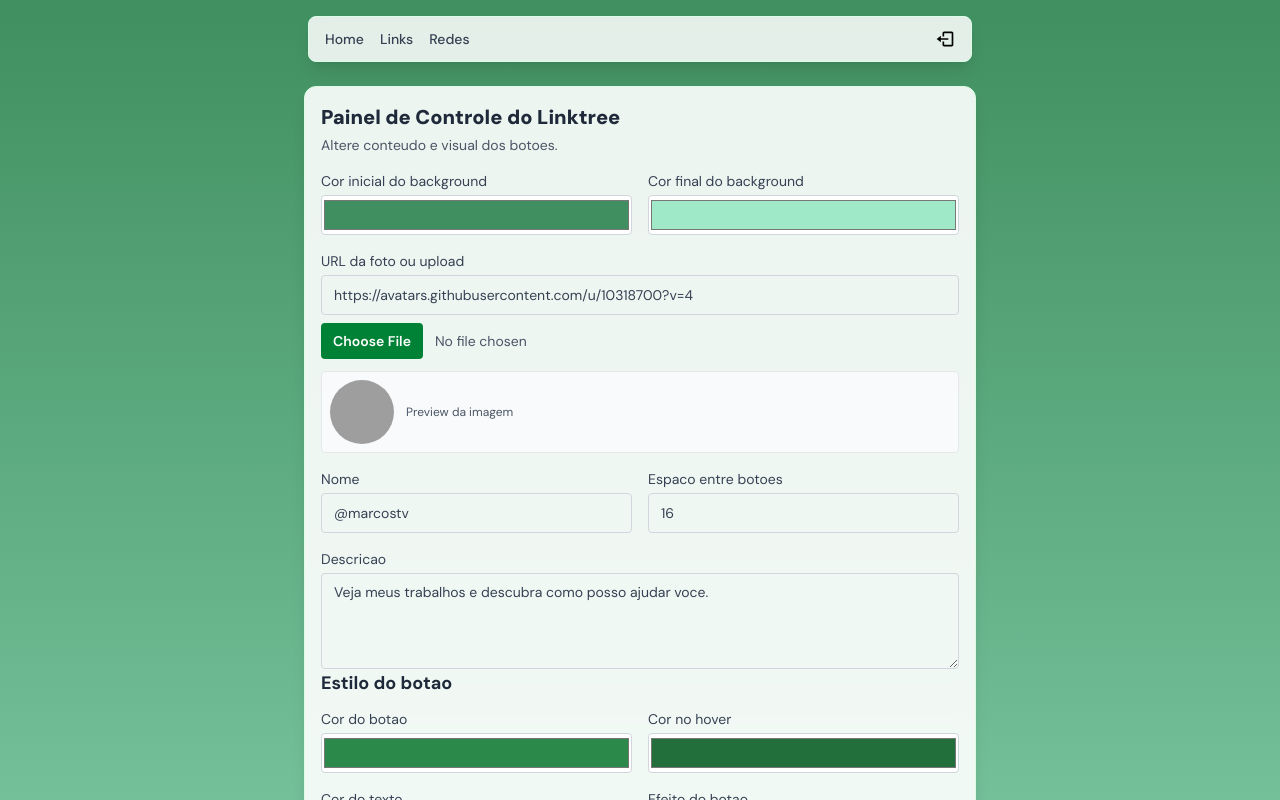
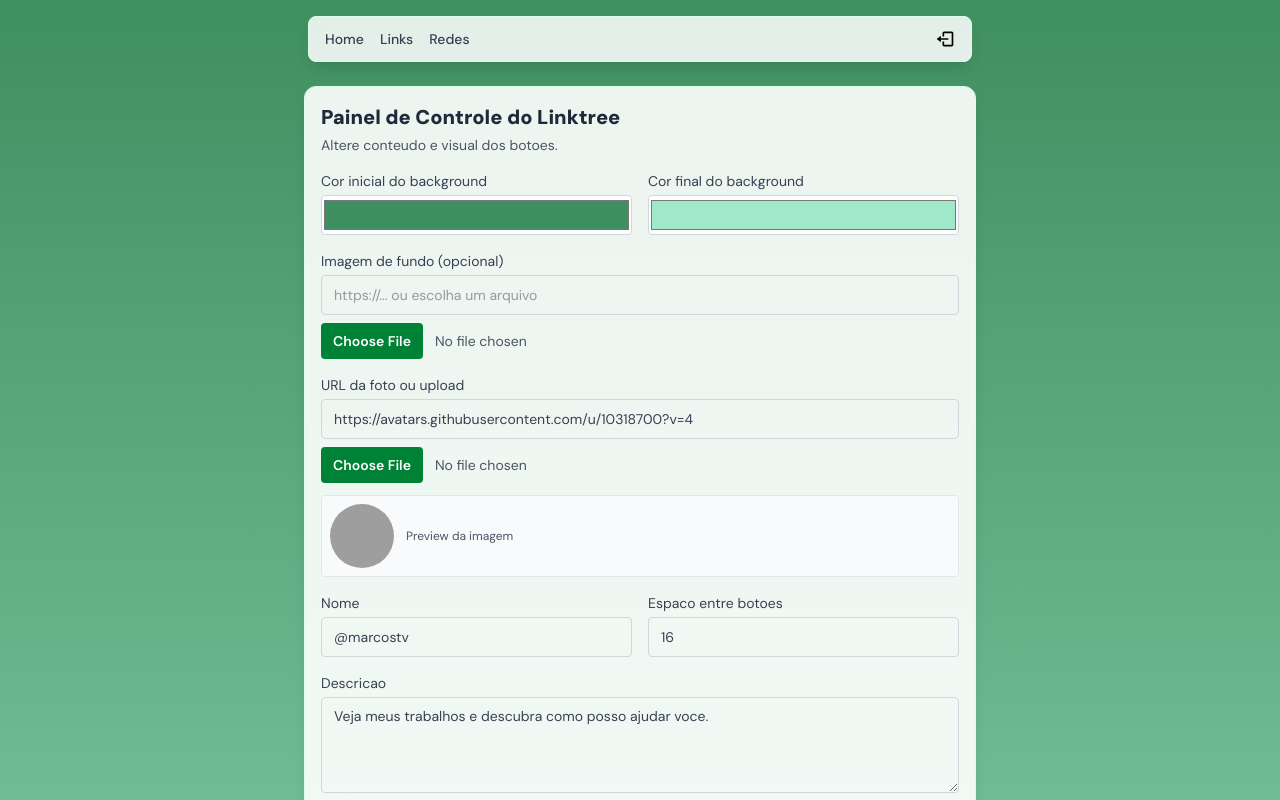
Before and after one commit to marcosdev82/linktree-personal, a React (Vite) app: page /admin in a window 1280 px wide. Shown: the top 800 px of the page. Built offline with nearby package versions, Linux system fonts and the light colour scheme; no server answers; sample sign-in values are in the browser's storage; grey boxes are pictures that could not be loaded.

Commit message:
feat: adicionar funcionalidade de upload de imagem de fundo e atualizar estilos de pré-visualização

```diff
--- a/src/pages/admin/index.tsx
+++ b/src/pages/admin/index.tsx
@@ -65,10 +65,16 @@ export function Admin() {
     const [config, setConfig] = useState<LinktreeConfig>(() => getLinktreeConfig());
     const [savedMessage, setSavedMessage] = useState("");
 
-    const previewBackground = useMemo(
-        () => `linear-gradient(180deg, ${config.backgroundFrom} 0%, ${config.backgroundTo} 100%)`,
-        [config.backgroundFrom, config.backgroundTo]
-    );
+    const previewBackground = useMemo(() => {
+        const gradient = `linear-gradient(180deg, ${config.backgroundFrom} 0%, ${config.backgroundTo} 100%)`;
+
+        return {
+            background: config.backgroundImageUrl ? `${gradient}, url("${config.backgroundImageUrl}")` : gradient,
+            backgroundSize: "cover",
+            backgroundPosition: "center",
+            backgroundRepeat: "no-repeat",
+        };
+    }, [config.backgroundFrom, config.backgroundTo, config.backgroundImageUrl]);
 
     function updateField<K extends keyof LinktreeConfig>(field: K, value: LinktreeConfig[K]) {
         setConfig((previous) => ({ ...previous, [field]: value }));
@@ -95,6 +101,35 @@ export function Admin() {
             if (typeof result === "string") {
                 updateField("photoUrl", result);
                 setSavedMessage("Imagem carregada com sucesso.");
+                window.setTimeout(() => {
+                    setSavedMessage("");
+                }, 2500);
+            }
+        };
+        reader.readAsDataURL(file);
+    }
+
+    function handleBackgroundUpload(event: ChangeEvent<HTMLInputElement>) {
+        const file = event.target.files?.[0];
+
+        if (!file) {
+            return;
+        }
+
+        if (!file.type.startsWith("image/")) {
+            setSavedMessage("Selecione um arquivo de imagem de fundo.");
+            window.setTimeout(() => {
+                setSavedMessage("");
+            }, 2500);
+            return;
+        }
+
+        const reader = new FileReader();
+        reader.onload = () => {
+            const result = reader.result;
+            if (typeof result === "string") {
+                updateField("backgroundImageUrl", result);
+                setSavedMessage("Imagem de fundo carregada com sucesso.");
                 window.setTimeout(() => {
                     setSavedMessage("");
                 }, 2500);
@@ -183,6 +218,26 @@ export function Admin() {
                             onChange={(event) => updateField("backgroundTo", event.target.value)}
                             className="h-10 w-full cursor-pointer rounded border border-gray-300 bg-white"
                         />
+                    </label>
+
+                    <label className="flex flex-col gap-1 text-sm text-gray-700 md:col-span-2">
+                        Imagem de fundo (opcional)
+                        <input
+                            type="text"
+                            value={config.backgroundImageUrl}
+                            onChange={(event) => updateField("backgroundImageUrl", event.target.value)}
+                            className="h-10 w-full rounded border border-gray-300 px-3"
+                            placeholder="https://... ou escolha um arquivo"
+                        />
+                        <input
+                            type="file"
+                            accept="image/*"
+                            onChange={handleBackgroundUpload}
+                            className="mt-1 text-sm text-gray-600 file:mr-3 file:rounded file:border-0 file:bg-green-700 file:px-3 file:py-2 file:text-sm file:font-semibold file:text-white"
+                        />
+                        {config.backgroundImageUrl && (
+                            <div className="mt-2 h-24 rounded border border-gray-200 bg-gray-100" style={{ backgroundImage: `url("${config.backgroundImageUrl}")`, backgroundSize: "cover", backgroundPosition: "center" }} />
+                        )}
                     </label>
 
                     <label className="flex flex-col gap-1 text-sm text-gray-700 md:col-span-2">
@@ -424,7 +479,7 @@ export function Admin() {
 
                 <div
                     className="mt-6 rounded-xl border border-gray-200 p-4"
-                    style={{ background: previewBackground }}
+                    style={previewBackground}
                 >
                     <p className="text-sm font-semibold text-white/90">Preview do background</p>
                     <div className="mt-2 h-16 rounded-lg bg-white/20" />
--- a/src/pages/home/index.tsx
+++ b/src/pages/home/index.tsx
@@ -74,13 +74,25 @@ async function handleShare() {
 export function Home() {
     const [hoveredButtonId, setHoveredButtonId] = useState<string | null>(null);
     const config = useMemo(() => getLinktreeConfig(), []);
-    const pageBackground = useMemo(
-        () => `linear-gradient(180deg, ${config.backgroundFrom} 0%, ${config.backgroundTo} 100%)`,
-        [config.backgroundFrom, config.backgroundTo]
-    );
+    const pageBackground = useMemo(() => {
+        const gradient = `linear-gradient(180deg, ${config.backgroundFrom} 0%, ${config.backgroundTo} 100%)`;
+
+        return config.backgroundImageUrl
+            ? {
+                background: `${gradient}, url("${config.backgroundImageUrl}")`,
+                backgroundSize: "cover",
+                backgroundPosition: "center",
+                backgroundRepeat: "no-repeat",
+                backgroundColor: config.backgroundFrom,
+            }
+            : {
+                background: gradient,
+                backgroundColor: config.backgroundFrom,
+            };
+    }, [config.backgroundFrom, config.backgroundTo, config.backgroundImageUrl]);
 
     return (
-        <div className="relative flex flex-col w-full items-center justify-center min-h-screen p-2" style={{ background: pageBackground }}>
+        <div className="relative flex flex-col w-full items-center justify-center min-h-screen p-2" style={pageBackground}>
             <button
                 type="button"
                 onClick={handleShare}
--- a/src/services/linktreeConfig.ts
+++ b/src/services/linktreeConfig.ts
@@ -10,6 +10,7 @@ export interface LinkButton {
 export interface LinktreeConfig {
   backgroundFrom: string;
   backgroundTo: string;
+  backgroundImageUrl: string;
   photoUrl: string;
   name: string;
   description: string;
@@ -29,6 +30,7 @@ const STORAGE_KEY = "@linktree:config";
 const defaultConfig: LinktreeConfig = {
   backgroundFrom: "#408F60",
   backgroundTo: "#9FE9C9",
+  backgroundImageUrl: "",
   photoUrl: "https://avatars.githubusercontent.com/u/10318700?v=4",
   name: "@marcostv",
   description: "Veja meus trabalhos e descubra como posso ajudar voce.",
@@ -100,6 +102,10 @@ export function getLinktreeConfig(): LinktreeConfig {
       backgroundFrom:
         typeof parsed.backgroundFrom === "string" ? parsed.backgroundFrom : defaultConfig.backgroundFrom,
       backgroundTo: typeof parsed.backgroundTo === "string" ? parsed.backgroundTo : defaultConfig.backgroundTo,
+      backgroundImageUrl:
+        typeof parsed.backgroundImageUrl === "string"
+          ? parsed.backgroundImageUrl
+          : defaultConfig.backgroundImageUrl,
       photoUrl: typeof parsed.photoUrl === "string" ? parsed.photoUrl : defaultConfig.photoUrl,
       name: typeof parsed.name === "string" ? parsed.name : defaultConfig.name,
       description: typeof parsed.description === "string" ? parsed.description : defaultConfig.description,
```
